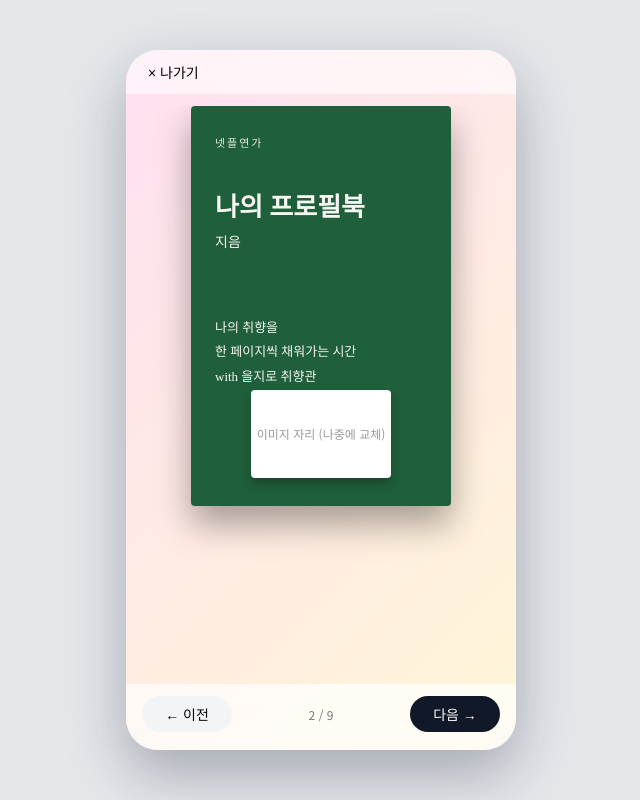
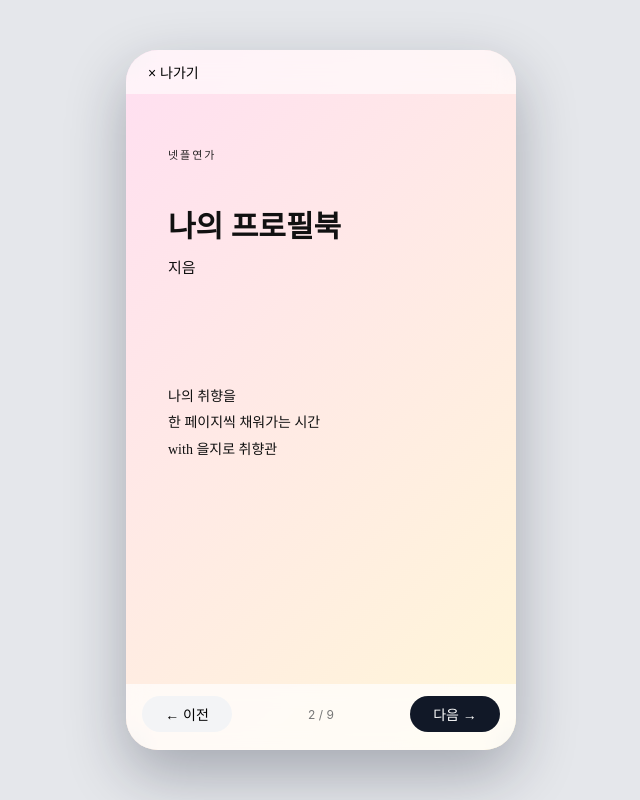
Before and after one commit to Ryan-profile-book/profile-book, a plain HTML site: page index.html in a window 1280 px wide. Both pictures are taken after a click on the button "다음 →". Shown: the whole page, without its empty margins (319-959 px from the left). Drawn offline with nearby package versions, Linux system fonts and the light colour scheme.

Commit message:
Update index.html

```diff
--- a/index.html
+++ b/index.html
@@ -5,17 +5,12 @@
   <title>넷플연가 프로필북</title>
   <meta name="viewport" content="width=device-width, initial-scale=1" />
 
-  <!-- Webfonts -->
-  <link rel="preconnect" href="https://fonts.googleapis.com">
-  <link rel="preconnect" href="https://fonts.gstatic.com" crossorigin>
-  <link href="https://fonts.googleapis.com/css2?family=Noto+Sans+KR:wght@400;500;700&family=Noto+Serif+KR:wght@500;700&display=swap" rel="stylesheet">
-
   <style>
     * { box-sizing: border-box; }
     html, body { margin:0; padding:0; height:100%; }
 
     body {
-      font-family: 'Noto Sans KR', -apple-system, BlinkMacSystemFont, "Segoe UI", sans-serif;
+      font-family: -apple-system, BlinkMacSystemFont, "Segoe UI", sans-serif;
       background:#e5e7eb;
       color:#222;
     }
@@ -166,73 +161,43 @@
     }
 
     /* ====================
-       표지(타이틀) 스타일 - 책 카드 느낌
+       표지(타이틀) 스타일
        ==================== */
     .cover-page {
       height:100%;
-      display:flex;
-      align-items:center;
-      justify-content:center;
-    }
-
-    .cover-card {
-      width:260px;
-      height:400px;
-      background:#1f5f3b;          /* 진한 그린 (원하는 색으로 바꿔도 됨) */
-      border-radius:4px;
-      box-shadow:0 18px 35px rgba(0,0,0,0.35);
-      padding:28px 24px;
+      padding:40px 30px 32px;
       display:flex;
       flex-direction:column;
       justify-content:flex-start;
-      color:#f7f7f2;
+      color:#111;
+      font-family:"Apple SD Gothic Neo", system-ui, -apple-system, BlinkMacSystemFont, "Segoe UI", sans-serif;
     }
-
     .cover-top-label {
       font-size:11px;
       letter-spacing:0.18em;
       text-transform:uppercase;
-      margin-bottom:36px;
+      margin-bottom:40px;
       opacity:0.9;
     }
-
     .cover-main-title {
-      font-size:26px;
-      font-family:'Noto Serif KR',"Nanum Myeongjo","Apple SD Gothic Neo",serif;
+      font-size:30px;
+      font-family:"Nanum Myeongjo","Apple SD Gothic Neo",serif;
       font-weight:600;
-      margin-bottom:8px;
+      margin-bottom:10px;
     }
-
     .cover-author {
-      font-size:14px;
-      font-family:'Noto Sans KR',system-ui,sans-serif;
-      margin-bottom:40px;
+      font-size:15px;
+      font-family:"Apple SD Gothic Neo",system-ui,sans-serif;
+      margin-bottom:80px;
     }
-
     .cover-author span {
       font-weight:500;
     }
-
     .cover-desc {
-      font-size:13px;
-      font-family:'Noto Serif KR',"Nanum Myeongjo","Apple SD Gothic Neo",serif;
+      font-size:14px;
+      font-family:"Nanum Myeongjo","Apple SD Gothic Neo",serif;
       line-height:1.9;
       white-space:pre-line;
-    }
-
-    .cover-illust {
-      margin-top:auto;
-      align-self:center;
-      width:140px;
-      height:140px;
-      background:#fff;
-      border-radius:4px;
-      box-shadow:0 6px 10px rgba(0,0,0,0.25);
-      display:flex;
-      align-items:center;
-      justify-content:center;
-      font-size:12px;
-      color:#999;
     }
 
     /* 챕터 공통 */
@@ -257,7 +222,7 @@
 
     .chapter-heading {
       font-size:20px;
-      font-family:'Noto Serif KR',"Nanum Myeongjo","Apple SD Gothic Neo",serif;
+      font-family:"Nanum Myeongjo","Apple SD Gothic Neo",serif;
       line-height:1.9;
       white-space:pre-line;
     }
@@ -267,7 +232,7 @@
       text-align:center;
       font-size:18px;
       margin:24px 0 18px;
-      font-family:"Apple SD Gothic Neo","Noto Sans KR","Nanum Myeongjo",serif;
+      font-family:"Apple SD Gothic Neo","Nanum Myeongjo",serif;
     }
 
     .image-placeholder {
@@ -294,7 +259,7 @@
       border:1px solid #ddd;
       font-size:18px;
       line-height:1.8;
-      font-family:'Noto Sans KR',"Apple SD Gothic Neo", sans-serif;
+      font-family:"Apple SD Gothic Neo", sans-serif;
       resize:none;
       text-align:center;
     }
@@ -361,6 +326,8 @@
     }
   </style>
 </head>
+
+
 <body>
 <div class="bg">
   <div class="phone" id="phone" data-pattern="sunrise">
@@ -394,7 +361,6 @@
         <!-- STEP 1 : 표지(타이틀) -->
         <section class="step" data-step="1">
           <div class="cover-page">
-            <div class="cover-card">
             <div class="cover-top-label">넷플연가</div>
             <div class="cover-main-title">나의 프로필북</div>
             <div class="cover-author">
@@ -404,11 +370,6 @@
 나의 취향을
 한 페이지씩 채워가는 시간
 with 을지로 취향관
-              </div>
-
-              <div class="cover-illust">
-                이미지 자리 (나중에 교체)
-              </div>
             </div>
           </div>
         </section>
@@ -544,6 +505,8 @@ with 을지로 취향관
 
   </div>
 </div>
+
+
 <!-- html2canvas -->
 <script src="https://cdn.jsdelivr.net/npm/html2canvas@1.4.1/dist/html2canvas.min.js"></script>
 <!-- JSZip (ZIP 묶기용) -->
```
Lines whose indentation alone changed are shown as unchanged.
